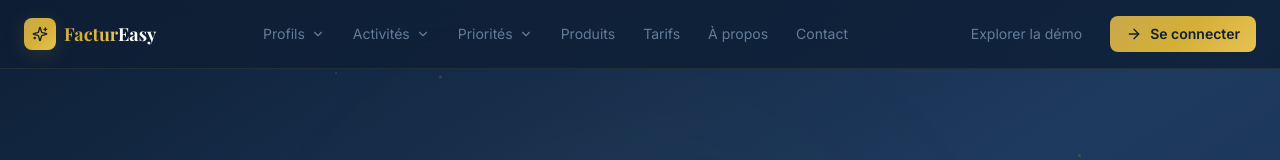
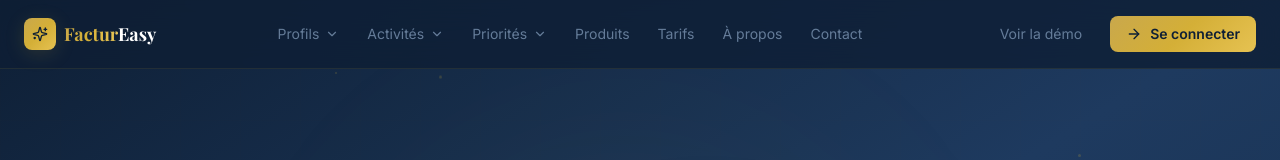
Before and after one commit to mike75008/FacturEasy, a Next.js app: page / in a window 1280 px wide. Shown: the top 160 px of the page. Built offline with nearby package versions, Linux system fonts and the light colour scheme.

Commit message:
feat: lien demo visible depuis accueil et login

```diff
--- a/src/app/(auth)/login/page.tsx
+++ b/src/app/(auth)/login/page.tsx
@@ -93,6 +93,9 @@ export default function LoginPage() {
               Créer un compte
             </Link>
           </p>
+          <Link href="/demo" className="text-atlantic-200/30 hover:text-atlantic-200/60 transition-colors block pt-1">
+            Voir la démo →
+          </Link>
         </div>
       </div>
     </PremiumCard>
--- a/src/app/page.tsx
+++ b/src/app/page.tsx
@@ -164,9 +164,9 @@ export default function HomePage() {
 
         {/* CTA */}
         <div className="flex items-center gap-3">
-          <Link href="/dashboard">
+          <Link href="/demo">
             <button className="px-4 py-2 rounded-lg text-sm font-sans text-atlantic-200/60 hover:text-white hover:bg-white/5 transition-all">
-              Explorer la démo
+              Voir la démo
             </button>
           </Link>
           <Link href="/login">
```
